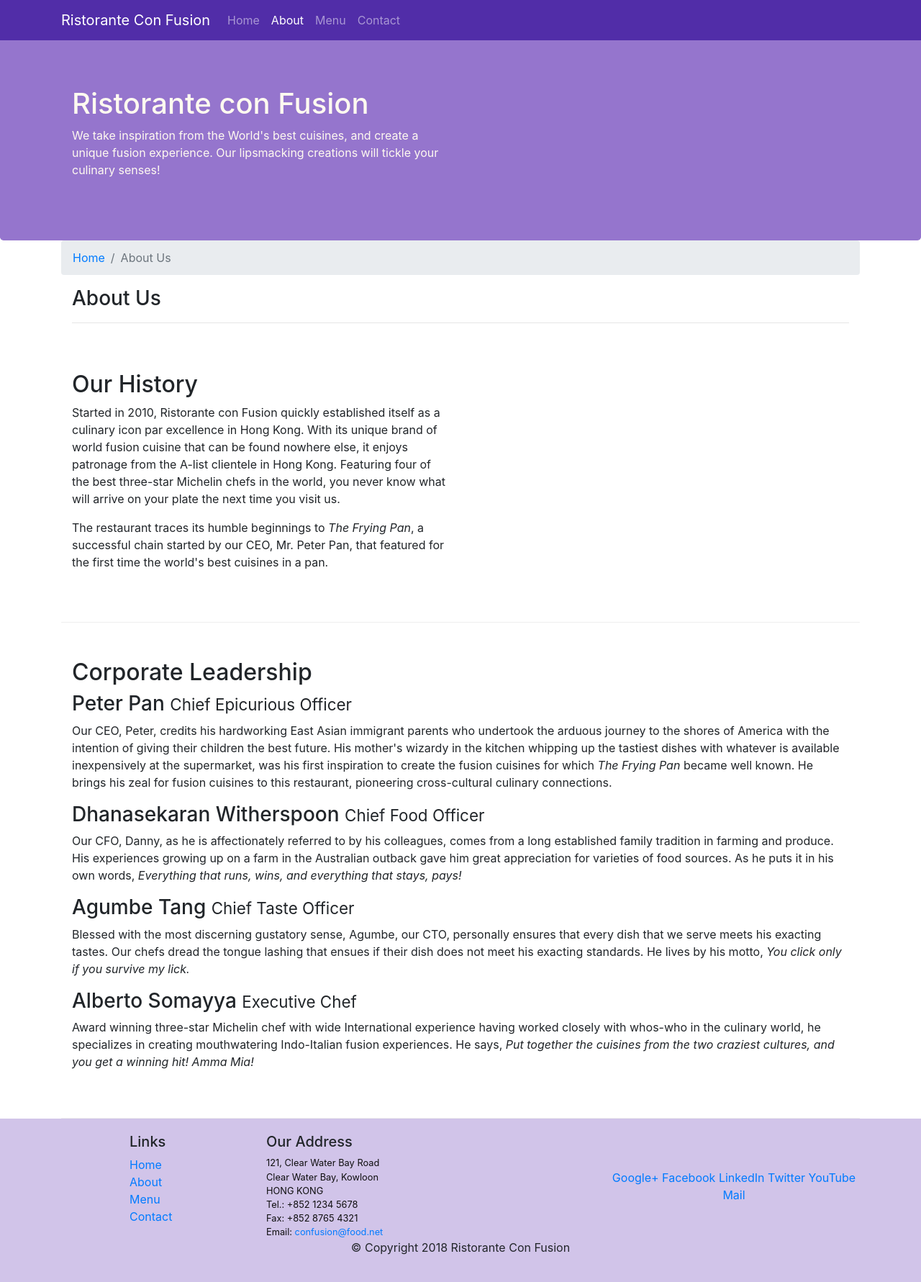
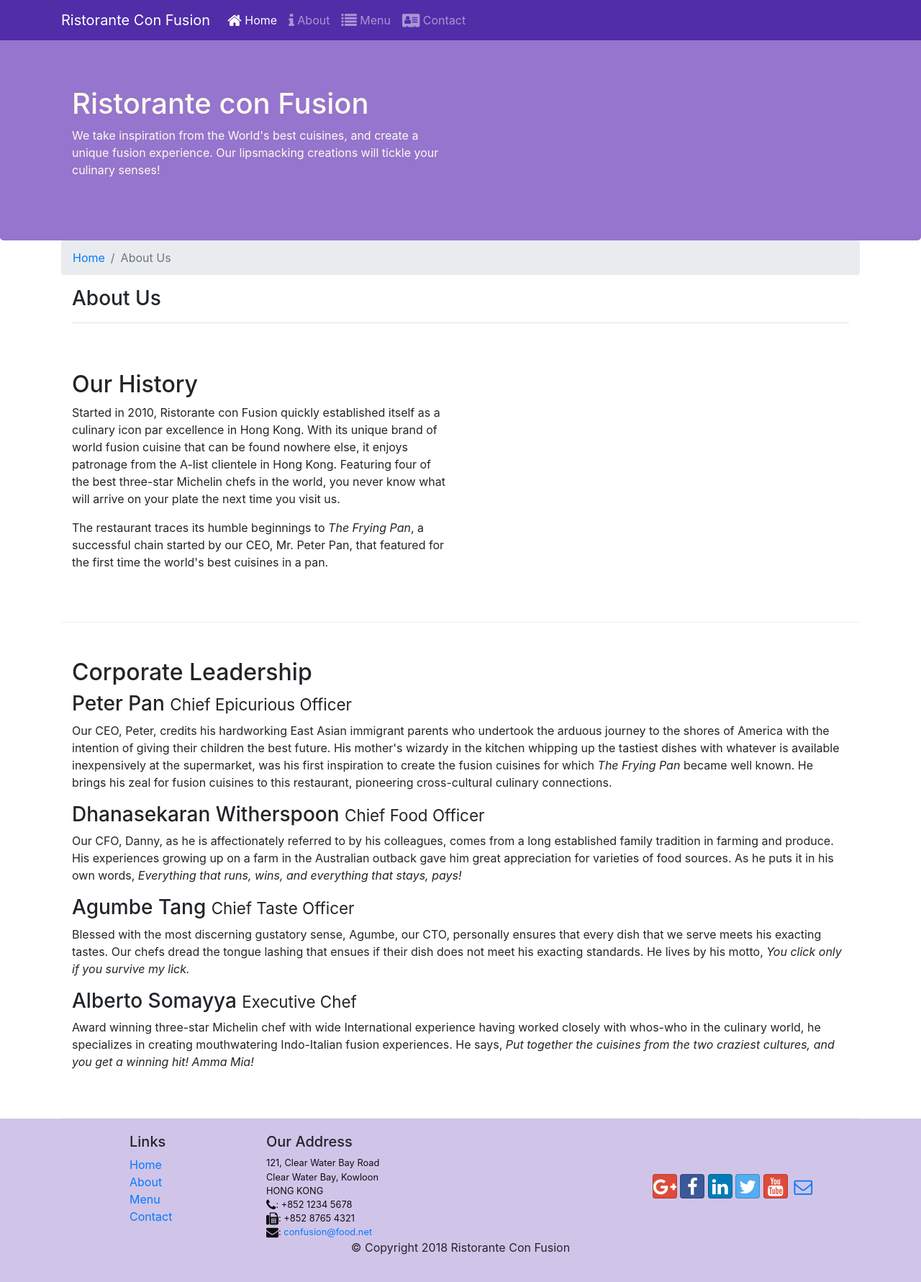
Before and after one commit to spskishore/mybootstrap, a website: page aboutus.html in a window 1280 px wide. Shown: the whole page at 72% size. Drawn offline with nearby package versions, Linux system fonts and the light colour scheme.

Commit message:
font-awesome

```diff
--- a/aboutus.html
+++ b/aboutus.html
@@ -12,6 +12,8 @@
 
      <!-- Bootstrap CSS -->
      <link rel="stylesheet" href="node_modules/bootstrap/dist/css/bootstrap.min.css">
+     <link rel="stylesheet" href="node_modules/font-awesome/css/font-awesome.min.css">
+     <link rel="stylesheet" href="node_modules/bootstrap-social/bootstrap-social.css">
      <link href="css/styles.css" rel="stylesheet">
 </head>
 
@@ -24,12 +26,12 @@
             </button>
            <a class="navbar-brand" href="./index.html">Ristorante Con Fusion</a>
            <div class="collapse navbar-collapse" id="Navbar">
-                <ul class="navbar-nav mr-auto">
-                    <li class="nav-item"><a class="nav-link" href="./index.html">Home</a></li>
-                    <li class="nav-item active"><a class="nav-link" href="#">About</a></li>
-                    <li class="nav-item"><a class="nav-link" href="#">Menu</a></li>
-                    <li class="nav-item"><a class="nav-link" href="#">Contact</a></li>
-                </ul>
+            <ul class="navbar-nav mr-auto">
+                <li class="nav-item active"><a class="nav-link" href="#"><span class="fa fa-home fa-lg"></span> Home</a></li>
+                <li class="nav-item"><a class="nav-link" href="./aboutus.html"><span class="fa fa-info fa-lg"></span> About</a></li>
+                <li class="nav-item"><a class="nav-link" href="#"><span class="fa fa-list fa-lg"></span> Menu</a></li>
+                <li class="nav-item"><a class="nav-link" href="#"><span class="fa fa-address-card fa-lg"></span> Contact</a></li>
+            </ul>
         </div>
     </nav>
 
@@ -103,19 +105,20 @@
 		              121, Clear Water Bay Road<br>
 		              Clear Water Bay, Kowloon<br>
 		              HONG KONG<br>
-		              Tel.: +852 1234 5678<br>
-		              Fax: +852 8765 4321<br>
-		              Email: <a href="mailto:confusion@food.net">confusion@food.net</a>
+		              <i class="fa fa-phone fa-lg"></i>: +852 1234 5678<br>
+                      <i class="fa fa-fax fa-lg"></i>: +852 8765 4321<br>
+                      <i class="fa fa-envelope fa-lg"></i>:
+                      <a href="mailto:confusion@food.net">confusion@food.net</a>
 		           </address>
                 </div>
                 <div class="col-12 col-sm-4 align-self-center">
                     <div class="text-center">
-                        <a href="http://google.com/+">Google+</a>
-                        <a href="http://www.facebook.com/profile.php?id=">Facebook</a>
-                        <a href="http://www.linkedin.com/in/">LinkedIn</a>
-                        <a href="http://twitter.com/">Twitter</a>
-                        <a href="http://youtube.com/">YouTube</a>
-                        <a href="mailto:">Mail</a>
+                        <a class="btn btn-social-icon btn-google" href="http://google.com/+"><i class="fa fa-google-plus"></i></a>
+                        <a class="btn btn-social-icon btn-facebook" href="http://www.facebook.com/profile.php?id="><i class="fa fa-facebook"></i></a>
+                        <a class="btn btn-social-icon btn-linkedin" href="http://www.linkedin.com/in/"><i class="fa fa-linkedin"></i></a>
+                        <a class="btn btn-social-icon btn-twitter" href="http://twitter.com/"><i class="fa fa-twitter"></i></a>
+                        <a class="btn btn-social-icon btn-google" href="http://youtube.com/"><i class="fa fa-youtube"></i></a>
+                        <a class="btn btn-social-icon" href="mailto:"><i class="fa fa-envelope-o"></i></a>
                     </div>
                 </div>
            </div>
--- a/package.json
+++ b/package.json
@@ -15,6 +15,8 @@
   },
   "dependencies": {
     "bootstrap": "^4.0.0",
+    "bootstrap-social": "^5.1.1",
+    "font-awesome": "^4.7.0",
     "jquery": "^3.3.1",
     "popper.js": "^1.12.9"
   }
```
Also changed, not shown: index.html (+16 -13 lines), 1 other file.
